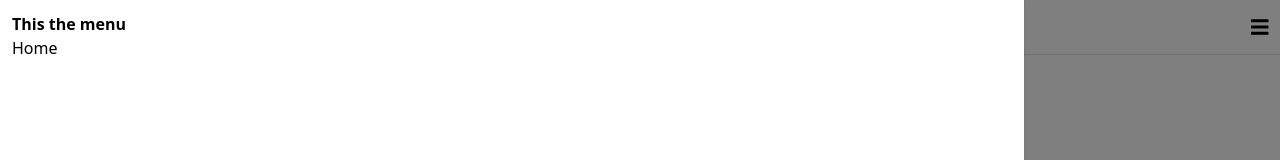
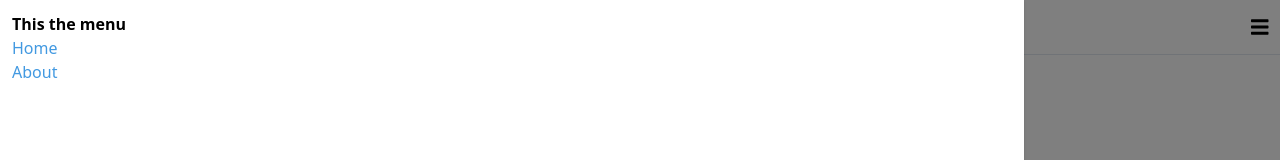
Before and after one commit to srijan-shrestha/learning-react, a React (Create React App) app: page / in a window 1280 px wide. Both pictures are taken after a click on the icon 1259 px from the left and 26 px from the top of the page. Shown: the top 160 px of the page. Built offline with nearby package versions, Linux system fonts and the light colour scheme.

Commit message:
Add react dom router Make use of rouuter link  to link to different pages through nav menu

```diff
--- a/package.json
+++ b/package.json
@@ -15,6 +15,7 @@
     "postcss-cli": "^7.1.2",
     "react": "^16.13.1",
     "react-dom": "^16.13.1",
+    "react-router-dom": "^5.2.0",
     "react-scripts": "3.4.3",
     "react-spring": "^8.0.27",
     "tailwindcss": "^1.8.10"
--- a/src/App.js
+++ b/src/App.js
@@ -1,18 +1,35 @@
 import React from 'react';
-import './App.css';
+import {
+  BrowserRouter as Router,
+  Switch,
+  Route
+} from "react-router-dom"
 import  HelloWorld from './Components/HelloWorld';
 import  Footer from './Components/Footer';
 import  CounterExample from './Components/CounterExample';
 import  Header from './Components/Header';
 
-
 function App() {
   return (
     <div>
+    <Router>
+
     <Header />
+
     <HelloWorld name="Srijan"/>
-    {/* <CounterExample /> */}
+    <Switch>
+      <Route exact path="/">
+        <h1 className="font-bold text-2xl">This is the home page</h1>
+      </Route>
+      <Route path="/about">
+      <h1 className="font-bold text-2xl">About us</h1>
+      </Route>
+    </Switch>
+
     <Footer />
+
+    </Router>
+
     </div>
   );
 }
--- a/src/Components/Navigation.js
+++ b/src/Components/Navigation.js
@@ -1,4 +1,10 @@
 import React, { useState } from 'react';
+import {
+    BrowserRouter as Router,
+    Switch,
+    Route,
+    Link
+} from "react-router-dom"
 import { FontAwesomeIcon } from '@fortawesome/react-fontawesome'
 import { faBars } from '@fortawesome/free-solid-svg-icons'
 import {useTransition, animated} from 'react-spring'
@@ -49,7 +55,17 @@
                             This the menu
                         </span>
                         <ul>
-                            <li>Home</li>
+                            <li>
+                                <Link to="/"
+                                className="text-blue-500"
+                                onClick={() => setShowMenu(false)}
+                                >Home</Link>
+                            </li>
+                            <li>
+                                <Link to="/about"
+                                onClick={() => setShowMenu(false)}
+                                className="text-blue-500">About</Link>
+                            </li>
                         </ul>
                     </animated.div>
                 )
```
Also changed, not shown: 1 other file (tests, documents, lock files or other folders).
